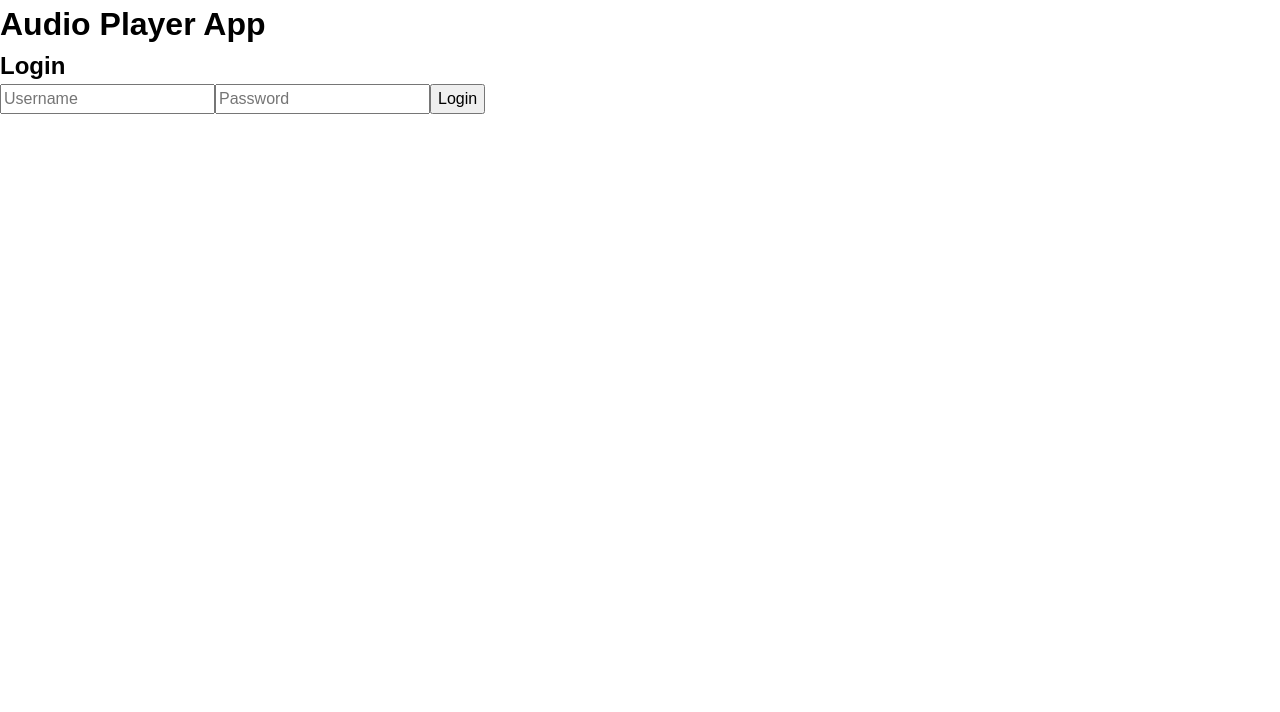
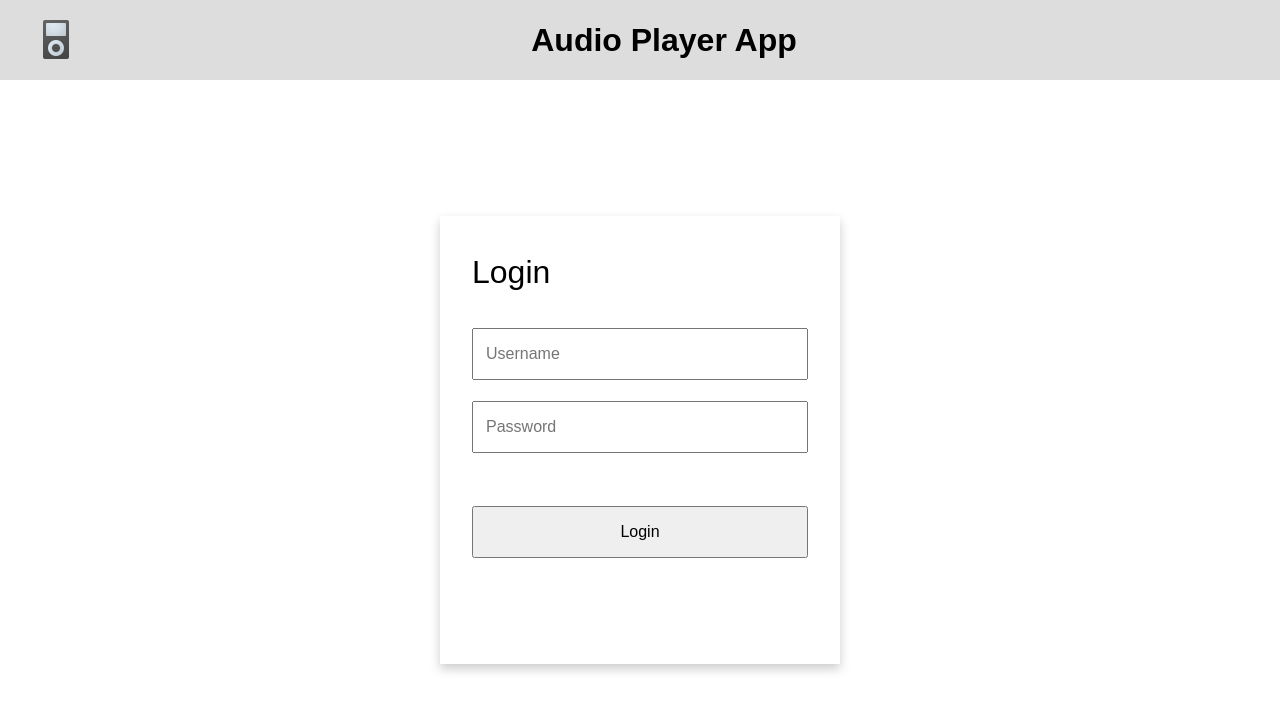
Before and after one commit to devyadav0399/audio-player, a React (Vite) app in the folder frontend/: page /login in a window 1280 px wide. Shown: the top 712 px of the page. Built offline with nearby package versions, Linux system fonts and the light colour scheme; no server answers.

Commit message:
Update Header and Login css

```diff
--- a/frontend/src/App.css
+++ b/frontend/src/App.css
@@ -0,0 +1,4 @@
+.App {
+  height: 100vh;
+  width: 100vw;
+}
--- a/frontend/src/App.jsx
+++ b/frontend/src/App.jsx
@@ -4,6 +4,7 @@ import Header from "./components/Header";
 import ProtectedRoute from "./components/ProtectedRoute";
 import { AuthProvider } from "./context/authContext.jsx";
 import Home from "./pages/Home.jsx";
+import "./App.css";
 
 const App = () => {
   return (
--- /dev/null
+++ b/frontend/src/components/Header.css
@@ -0,0 +1,34 @@
+.header {
+  background-color: #ddd;
+  display: flex;
+  min-height: 10vh;
+  align-items: center;
+  justify-content: space-between;
+}
+
+.logo {
+  padding-left: 2rem;
+}
+
+#ipod {
+  height: 3rem;
+}
+
+.logout {
+  padding-right: 2rem;
+}
+
+@media screen and (max-width: 600px) {
+  .header {
+    flex-direction: column; /* Set flex direction to column for small screens */
+    height: 20vh;
+  }
+  .logo {
+    padding-left: 0;
+    padding-top: 1rem;
+  }
+  .logout {
+    padding-right: 0;
+    padding-bottom: 1rem;
+  }
+}
--- a/frontend/src/components/Header.jsx
+++ b/frontend/src/components/Header.jsx
@@ -1,13 +1,22 @@
 import { useLocation } from "react-router-dom";
 import Logout from "./Logout";
+
+import "./Header.css";
 
 const Header = () => {
   const location = useLocation();
 
   return (
     <div className="header">
-      <h1>Audio Player App</h1>
-      {location.pathname !== "/login" && <Logout />}
+      <div className="logo">
+        <img id="ipod" src="ipod.png" alt="" />
+      </div>
+      <div className="title">
+        <h1>Audio Player App</h1>
+      </div>
+      <div className="logout">
+        {location.pathname !== "/login" && <Logout />}
+      </div>
     </div>
   );
 };
--- /dev/null
+++ b/frontend/src/pages/Login.css
@@ -0,0 +1,44 @@
+.login-container {
+  height: 90vh;
+  display: flex;
+  flex-direction: column;
+  justify-content: center;
+  align-items: center;
+}
+
+.login-box {
+  height: 28rem;
+  width: 25rem;
+  padding: 2rem;
+  box-shadow: 0px 5px 10px rgba(0, 0, 0, 0.2);
+}
+
+.login-title {
+  padding: rem 0;
+}
+
+.login-title > span {
+  font-size: 2rem;
+}
+
+.login-form {
+  margin-top: 2rem;
+  height: 60%;
+}
+
+.login-form > form {
+  display: flex;
+  justify-content: space-between;
+  flex-direction: column;
+  margin-top: 0.5rem;
+  height: 100%;
+}
+
+.login-form input {
+  padding: 12px;
+}
+
+.login-form button {
+  margin-top: 2rem;
+  padding: 12px 0;
+}
--- a/frontend/src/pages/Login.jsx
+++ b/frontend/src/pages/Login.jsx
@@ -3,6 +3,8 @@ import { axiosInstance } from "../utils/axiosInstance";
 import { storeToken } from "../utils/tokenStorage";
 import { useAuth } from "../context/authContext";
 import { useNavigate } from "react-router-dom";
+
+import "./Login.css";
 
 const Login = () => {
   const { isAuthenticated, login } = useAuth();
@@ -33,8 +35,12 @@ const Login = () => {
   };
 
   return (
-    <div>
-      <h2>Login</h2>
+    <div className="login-container">
+      <div className="login-box">
+        <div className="login-title">
+          <span>Login</span>
+        </div>
+        <div className="login-form">
           <form onSubmit={handleLogin}>
             <input
               type="text"
@@ -50,8 +56,11 @@ const Login = () => {
               onChange={(e) => setPassword(e.target.value)}
               required // Make the field required
             />
-        <button type="submit">Login</button> {/* Submit button for the form */}
+            <button type="submit">Login</button>{" "}
+            {/* Submit button for the form */}
           </form>
+        </div>
+      </div>
     </div>
   );
 };
```
Lines whose indentation alone changed are shown as unchanged.
